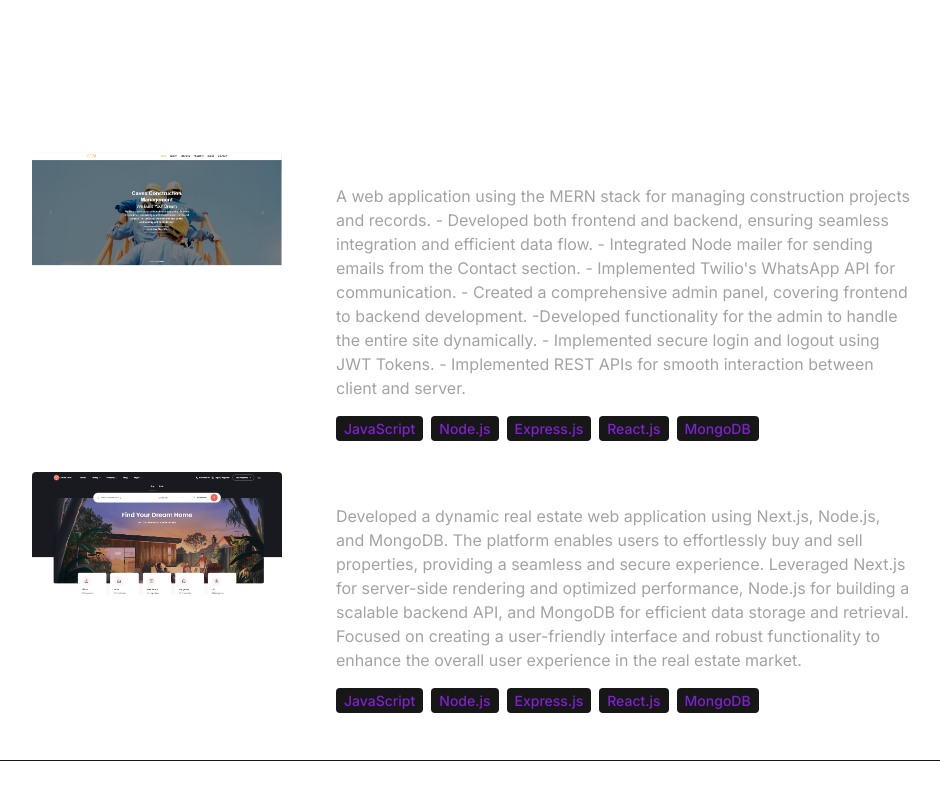
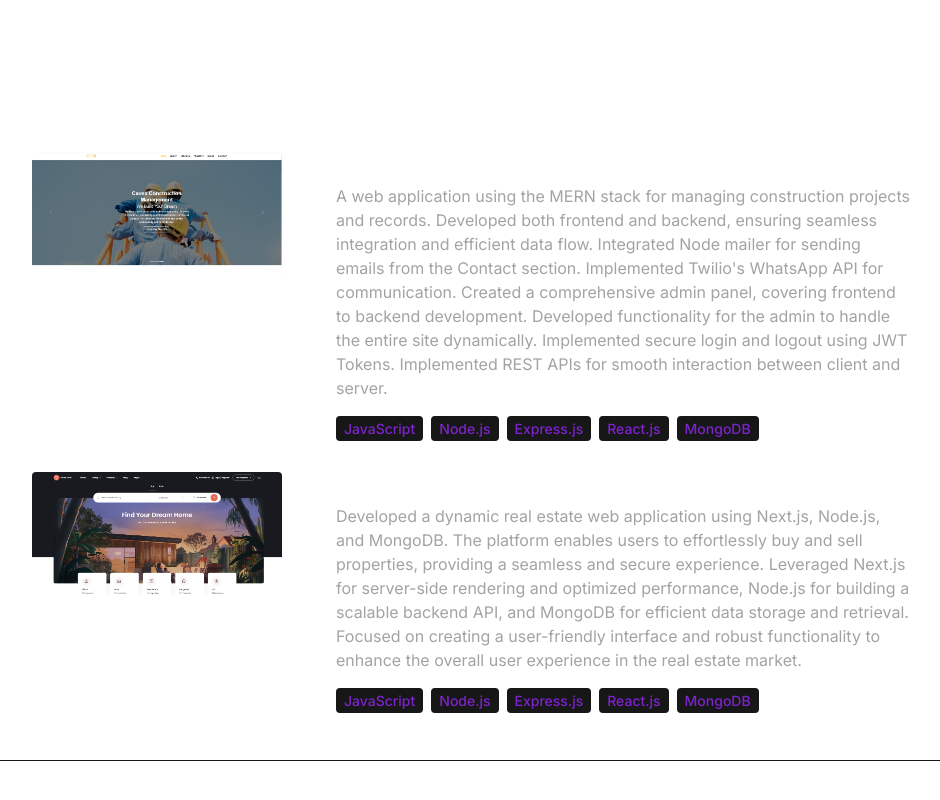
Before and after one commit to AkkiD7/next_portfollio, a Next.js app: page / in a window 1280 px wide. Shown: the part 2655-3455 px from the top of the page, without its empty margins (168-1108 px from the left). Built offline with nearby package versions, Linux system fonts and the light colour scheme.

Commit message:
Update data.js

```diff
--- a/src/data/data.js
+++ b/src/data/data.js
@@ -46,7 +46,7 @@ export const PROJECTS = [
     title: "CCM",
     image: "/img/projects/ccm.png",
     description:
-      "A web application using the MERN stack for managing construction projects and records. - Developed both frontend and backend, ensuring seamless integration and efficient data flow. - Integrated Node mailer for sending emails from the Contact section. - Implemented Twilio's WhatsApp API for communication. - Created a comprehensive admin panel, covering frontend to backend development. -Developed functionality for the admin to handle the entire site dynamically. - Implemented secure login and logout using JWT Tokens. - Implemented REST APIs for smooth interaction between client and server.",
+      "A web application using the MERN stack for managing construction projects and records. Developed both frontend and backend, ensuring seamless integration and efficient data flow. Integrated Node mailer for sending emails from the Contact section. Implemented Twilio's WhatsApp API for communication. Created a comprehensive admin panel, covering frontend to backend development. Developed functionality for the admin to handle the entire site dynamically. Implemented secure login and logout using JWT Tokens. Implemented REST APIs for smooth interaction between client and server.",
     technologies: [
       "JavaScript",
       "Node.js",
```
